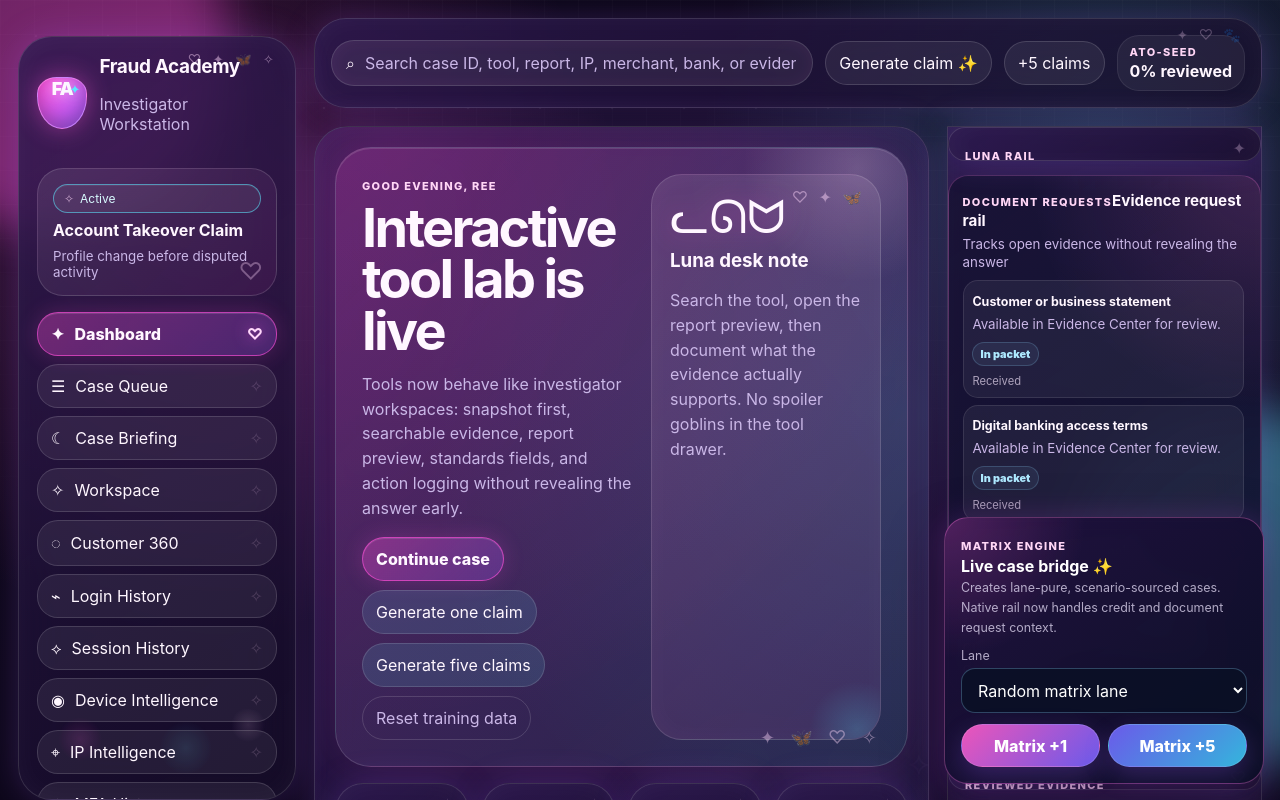
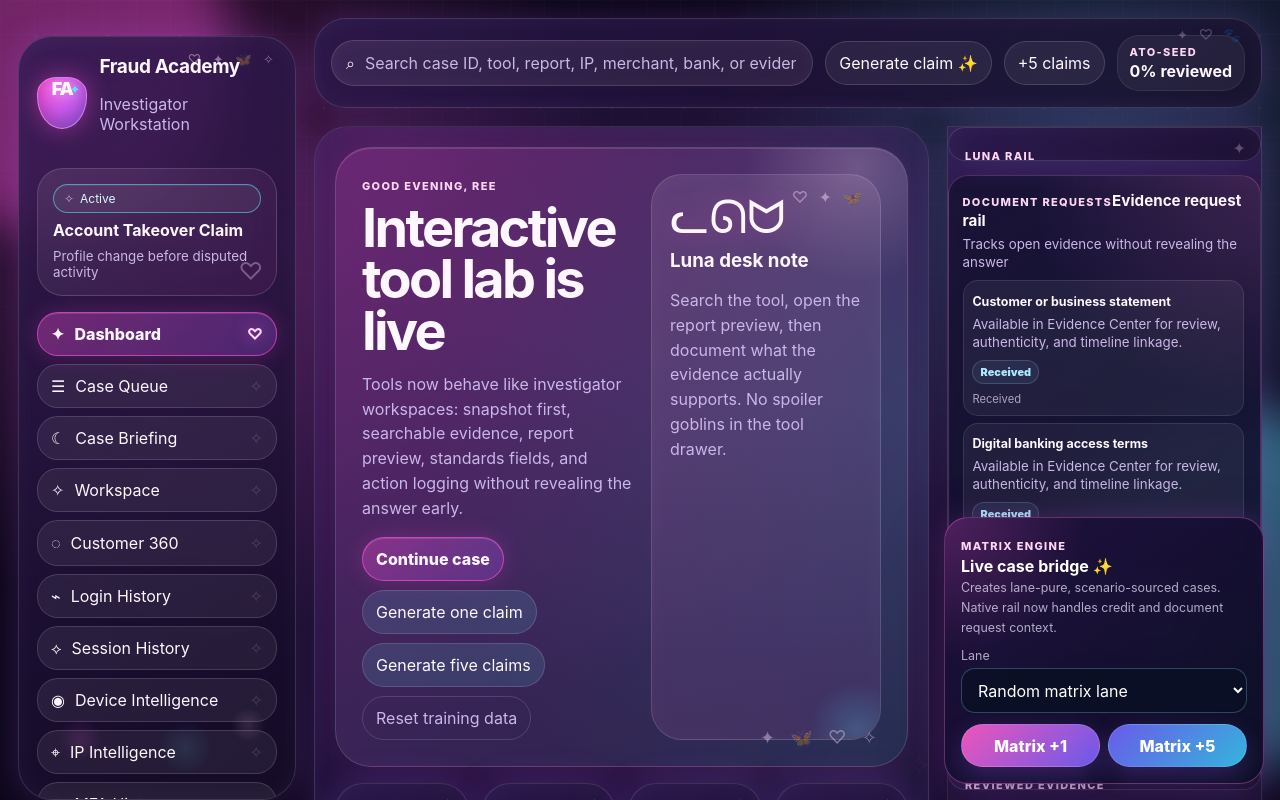
Before and after one commit to iamre2024-debug/legendary-broccoli, a React (Vite) app: page / in a window 1280 px wide. Shown: the top 800 px of the page. Built offline with nearby package versions, Linux system fonts and the light colour scheme.

Commit message:
Reuse document request workflow model in right rail

```diff
--- a/src/components/DocumentRequestDock.jsx
+++ b/src/components/DocumentRequestDock.jsx
@@ -1,12 +1,11 @@
 import { buildCreditDecisionRail } from "../data/creditDecisionRail.js";
-
-const REVIEW_STATUSES = ["In packet", "Request ready", "SLA watch", "Review if unresolved"];
+import { buildDocumentRequestWorkflow } from "../data/documentRequestWorkflow.js";
 
 export default function DocumentRequestDock({ activeCase }) {
   if (!activeCase) return null;
 
   const rail = buildCreditDecisionRail(activeCase);
-  const requestRows = buildRequestRows(activeCase, rail).slice(0, 6);
+  const requestRows = buildDocumentRequestWorkflow(activeCase, rail).slice(0, 6);
   const creditMode = Boolean(rail);
 
   if (!requestRows.length) return null;
@@ -20,7 +19,7 @@ export default function DocumentRequestDock({ activeCase }) {
       </div>
       <div className="faDocumentRequestRows">
         {requestRows.map((row) => (
-          <article className="faDocumentRequestRow" key={`${row.name}-${row.status}`}>
+          <article className="faDocumentRequestRow" key={`${row.id}-${row.status}`}>
             <div>
               <strong>{row.name}</strong>
               <small>{row.reason}</small>
@@ -36,66 +35,3 @@ export default function DocumentRequestDock({ activeCase }) {
     </section>
   );
 }
-
-function buildRequestRows(activeCase, rail) {
-  const expected = unique([
-    ...(activeCase.expectedEvidenceCategories || []),
-    ...(rail?.missingDocs || [])
-  ]);
-  const documentNames = flattenDocuments(activeCase.documents);
-  const source = expected.length ? expected : documentNames.slice(0, 6);
-
-  return source.map((name, index) => {
-    const inPacket = hasLooseMatch(documentNames, name);
-    const status = inPacket ? "In packet" : statusFor(activeCase, rail, index);
-    return {
-      name,
-      status,
-      due: dueLabel(activeCase, rail, status),
-      reason: reasonFor(activeCase, rail, name, status)
-    };
-  });
-}
-
-function statusFor(activeCase, rail, index) {
-  if (rail?.missingDocs?.length) return index < rail.missingDocs.length ? "Request ready" : "SLA watch";
-  if (String(activeCase.priority || "").toLowerCase() === "critical") return "SLA watch";
-  return REVIEW_STATUSES[(index + 1) % REVIEW_STATUSES.length];
-}
-
-function dueLabel(activeCase, rail, status) {
-  if (status === "In packet") return "Received";
-  if (rail) return activeCase.reportedDate ? `${activeCase.reportedDate} clock` : "Credit clock";
-  return activeCase.reportedDate ? `Before determination · ${activeCase.reportedDate}` : "Before determination";
-}
-
-function reasonFor(activeCase, rail, name, status) {
-  if (status === "In packet") return "Available in Evidence Center for review.";
-  if (rail) return "Needed for support / do-not-support / more-info credit narrative.";
-  return `Needed to compare ${name} against the ${activeCase.title} story.`;
-}
-
-function flattenDocuments(documents = {}) {
-  return unique(Object.values(documents || {}).flat().filter(Boolean));
-}
-
-function hasLooseMatch(documentNames, evidenceName) {
-  const tokens = tokenize(evidenceName);
-  if (!tokens.length) return false;
-  return documentNames.some((doc) => {
-    const docTokens = tokenize(doc);
-    return tokens.some((token) => docTokens.includes(token));
-  });
-}
-
-function tokenize(value) {
-  return String(value)
-    .toLowerCase()
-    .replace(/[^a-z0-9\s]/g, " ")
-    .split(/\s+/)
-    .filter((token) => token.length > 3 && !["review", "data", "history", "summary", "evidence", "report"].includes(token));
-}
-
-function unique(list = []) {
-  return [...new Set((list || []).filter(Boolean).map((item) => String(item)))];
-}
```
